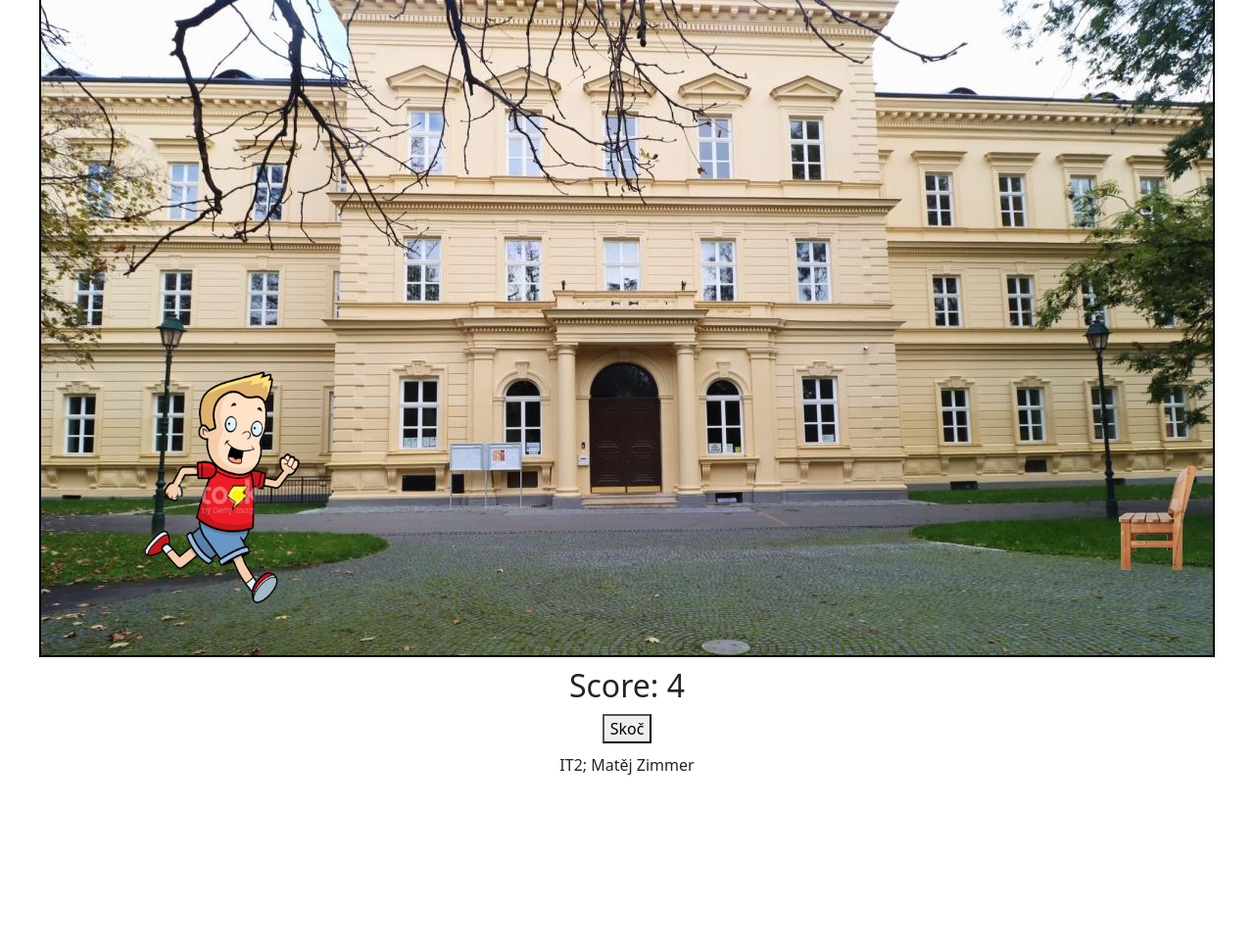
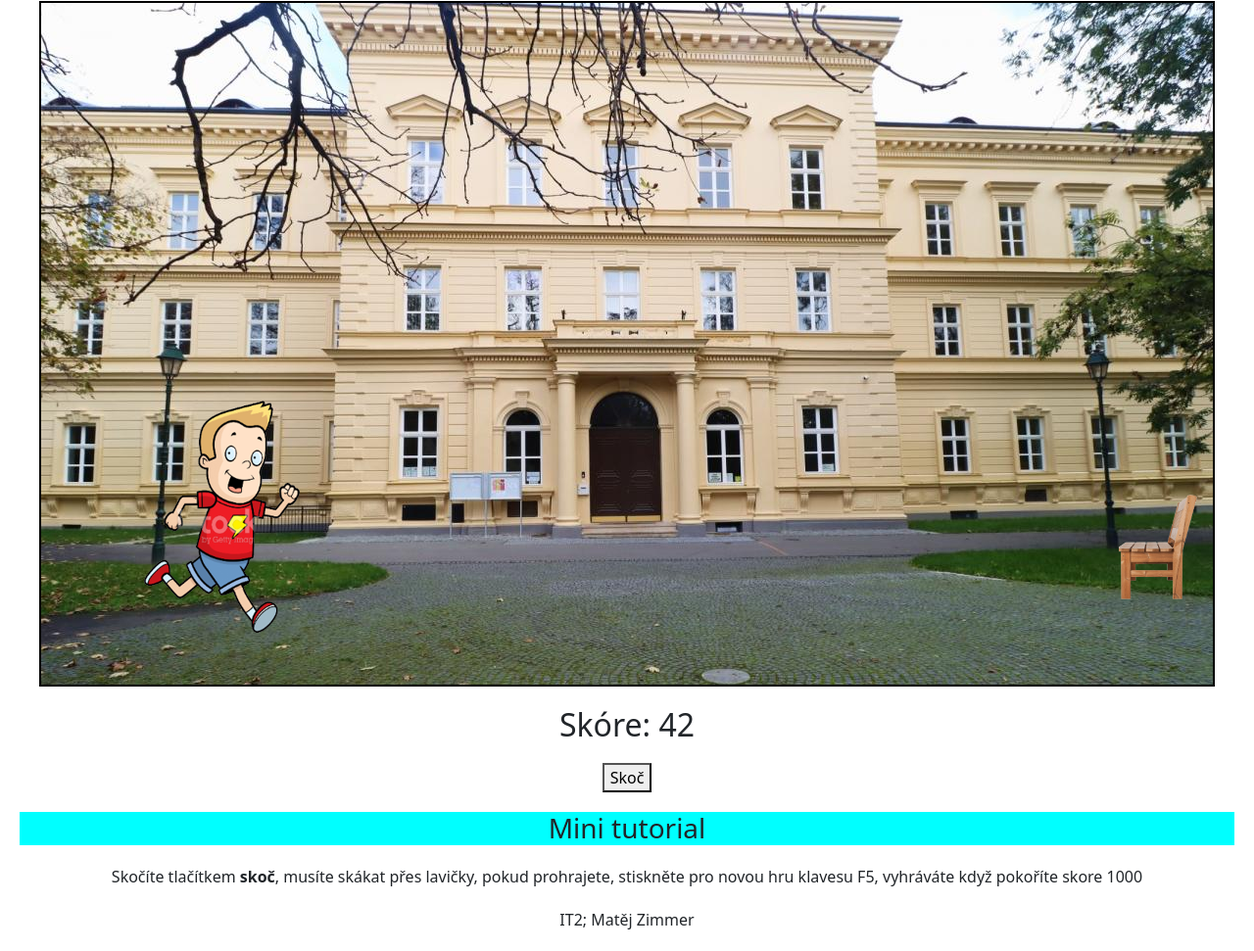
Before and after one commit to matejzimmer/hra, a plain HTML site: page index.html in a window 1280 px wide. Shown: the part 87-1058 px from the top of the page at 98% size. Before the commit the page ends 890 px from the top, so only its background shows below. Drawn offline with nearby package versions, Linux system fonts and the light colour scheme.

Commit message:
03-finalni verze

```diff
--- a/css/style.css
+++ b/css/style.css
@@ -49,8 +49,14 @@
 }
 footer, p{
     text-align: center;
-    margin: 10px;
+    margin: 20px;
 }
 h1, h2{
     text-align: center;
+    margin: 20px;
 }
+h3{
+    text-align: center;
+    margin: 20px;
+    background-color: aqua;
+}
--- a/index.html
+++ b/index.html
@@ -26,15 +26,16 @@
   </div>
   <p>
   <h2>
-    Score: <span id="skore"></span>
+    Skóre: <span id="skore"></span>
   </h2>
   </p>
   <div id="click">
     <p><button onclick="jump()">Skoč</button></p>
 
   </div>
+<p><h3>Mini tutorial</h3></p>
+<p>Skočíte tlačítkem <b>skoč</b>, musíte skákat přes lavičky, pokud prohrajete, stiskněte pro novou hru klavesu F5, vyhráváte když pokoříte skore 1000</p>
 
-  </div>
 
   <footer>
     IT2; Matěj Zimmer
--- a/js/zak.js
+++ b/js/zak.js
@@ -13,12 +13,22 @@ var umrti = setInterval(function() {
     let laviceLeva = parseInt(window.getComputedStyle(lavice).getPropertyValue("left"));
     if(laviceLeva<250 && laviceLeva>0 && zakTop>=400){
         lavice.style.animation = "none";
-        alert("Zemřel si. Tvoje skore: "+ Math.floor(pocitadlo/100));
+        alert("Zemřel si. Tvoje skore: "+ Math.floor(pocitadlo/10));
         pocitadlo=0;
         lavice.style.animation = "block 1s infinite linear";
-    }else{
+    }
+    if(pocitadlo==10000){
+        alert("Vyhrál si, gratujuli");
+    }
+    else{
         pocitadlo++;
-        document.getElementById("skore").innerHTML = Math.floor(pocitadlo/100);
+        document.getElementById("skore").innerHTML = Math.floor(pocitadlo/10);
     }
 
 }, 10);
+
+function vyhra(){
+    if(pocitadlo==50){
+        alert("Vyhrál si, gratujuli");
+    }
+}
```
